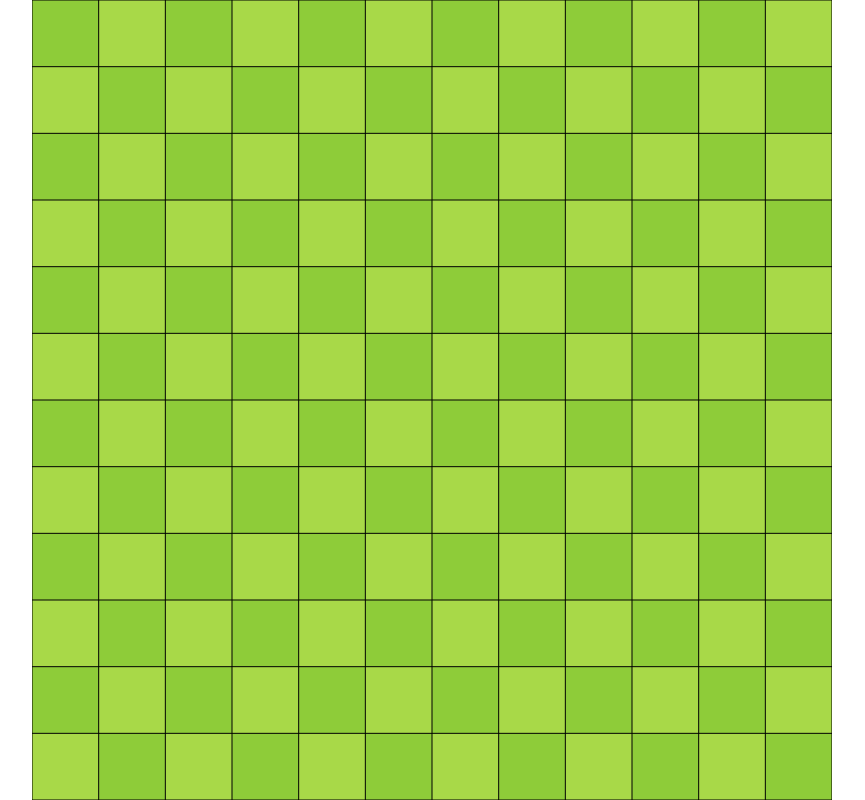
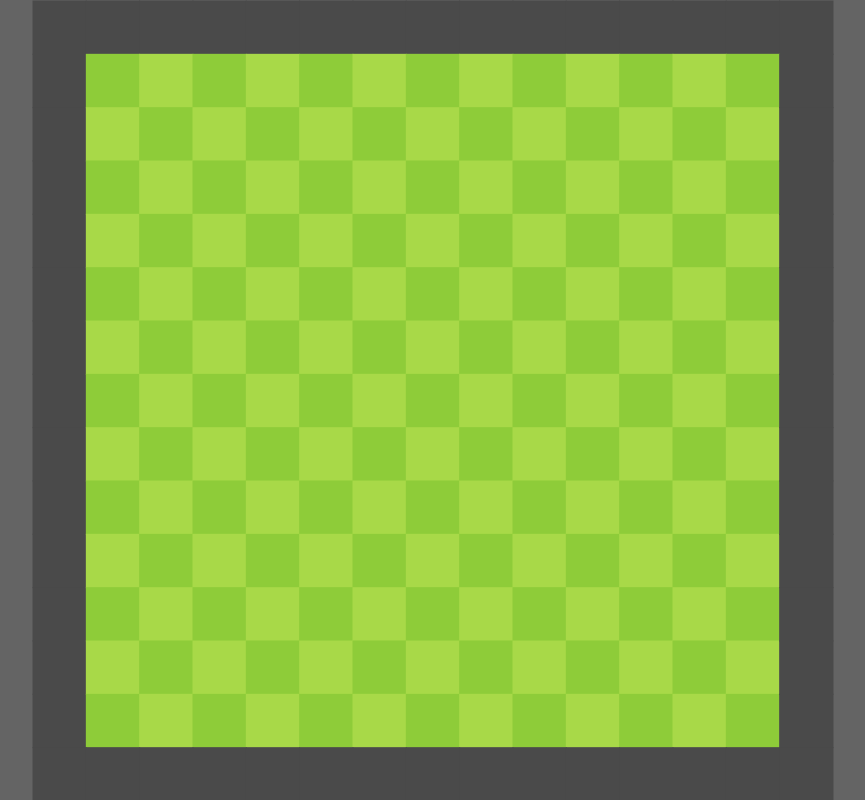
Before and after one commit to darwin-dev-diaz/snake, a plain HTML site: page index.html in a window 1280 px wide. Shown: the whole page, without its empty margins (208-1073 px from the left). Drawn offline with Linux system fonts and the light colour scheme.

Commit message:
Finish grid with borders

```diff
--- a/script.js
+++ b/script.js
@@ -10,7 +10,6 @@ window.addEventListener("resize", () => {
 });
 
 function createTileObject(tileX, tileY, tileSize, tileType, tileEmptyColor) {
-
   const draw = () => {
     c.fillStyle = tileEmptyColor;
     c.fillRect(tileX, tileY, tileSize, tileSize);
@@ -20,24 +19,35 @@ function createTileObject(tileX, tileY, tileSize, tileType, tileEmptyColor) {
     return this.tileType;
   };
 
-  return {draw, getTileType}
+  return { draw, getTileType };
 }
 
-const Grid = ((gridDimension, gridPixelSize)=>{
+const Grid = ((gridDimension, gridPixelSize) => {
   const tileArray = [];
   function genGrid() {
-    c.fillRect(
-      innerWidth / 2 - gridPixelSize / 2,
-      innerHeight / 2 - gridPixelSize / 2,
-      gridPixelSize,
-      gridPixelSize
-    );
-
-    const emptyGridColors = ['#8ECC39','#A8D948'];
+    const emptyGridColors = ["#8ECC39", "#A8D948"];
+    const borderColor = "#4a4a4a"
     const blockSize = gridPixelSize / gridDimension;
     const blockPixelSize = blockSize - 1;
     for (let i = 0; i < gridDimension; i++) {
-      for (let j = 0; j < gridDimension; j++) {
+      tileArray.push(
+        createTileObject(
+          blockSize / 2 +
+            blockSize * i +
+            (innerWidth / 2 - gridPixelSize / 2) -
+            blockPixelSize / 2,
+          blockSize / 2 +
+            (innerHeight / 2 - gridPixelSize / 2) -
+            blockPixelSize / 2,
+          blockPixelSize + 2,
+          "empty",
+          borderColor
+        )
+      );
+    }
+    for (let i = 0; i < gridDimension; i++) {
+      for (let j = 1; j < gridDimension - 1; j++) {
+        if (!(i === 0 || i === gridDimension - 1)) {
           let colorIndex = (i + j) % emptyGridColors.length;
           let color = emptyGridColors[colorIndex];
           tileArray.push(
@@ -50,12 +60,46 @@ const Grid = ((gridDimension, gridPixelSize)=>{
                 blockSize * j +
                 (innerHeight / 2 - gridPixelSize / 2) -
                 blockPixelSize / 2,
-            blockPixelSize,
-            blockPixelSize,
+              blockPixelSize + 2,
+              "empty",
               color
             )
           );
+        } else {
+          color = "grey";
+          tileArray.push(
+            createTileObject(
+              blockSize / 2 +
+                blockSize * i +
+                (innerWidth / 2 - gridPixelSize / 2) -
+                blockPixelSize / 2,
+              blockSize / 2 +
+                blockSize * j +
+                (innerHeight / 2 - gridPixelSize / 2) -
+                blockPixelSize / 2,
+              blockPixelSize + 2,
+              "border",
+              borderColor
+            )
+          );
         }
+      }
+    }
+    for (let i = 0; i < gridDimension; i++) {
+      tileArray.push(
+        createTileObject(
+          blockSize / 2 +
+            blockSize * i +
+            (innerWidth / 2 - gridPixelSize / 2) -
+            blockPixelSize / 2,
+          blockSize / 2 + (blockSize * (gridDimension-1)) +
+            (innerHeight / 2 - gridPixelSize / 2) -
+            blockPixelSize / 2,
+          blockPixelSize + 2,
+          "empty",
+          borderColor
+        )
+      );
     }
   }
 
@@ -65,20 +109,16 @@ const Grid = ((gridDimension, gridPixelSize)=>{
 
   return {
     genGrid,
-    drawTiles
-  }
+    drawTiles,
+  };
+})(15, 800);
 
-})(12, 800);
-
-
-
+Grid.genGrid();
 function animate() {
   requestAnimationFrame(animate);
   c.clearRect(0, 0, innerWidth, innerHeight);
 
+  Grid.drawTiles();
 }
 
-// init();
-// animate();
-Grid.genGrid();
-Grid.drawTiles();
+animate();
--- a/style.css
+++ b/style.css
@@ -2,7 +2,7 @@ body, html {
   margin: 0;
   padding: 0;
   overflow: hidden; /* This ensures no scrollbars */
-  background-color: #ffffff;
+  background-color: #646464;
 }
 canvas {
   display: block;
```
Also changed, not shown: old-code.js (added, +84 -0 lines). Lines whose indentation alone changed are shown as unchanged.
